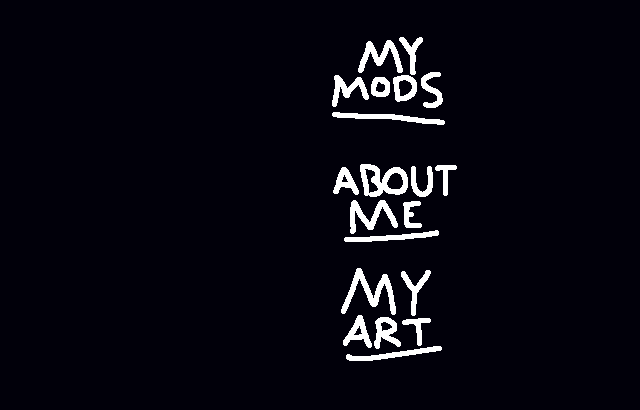
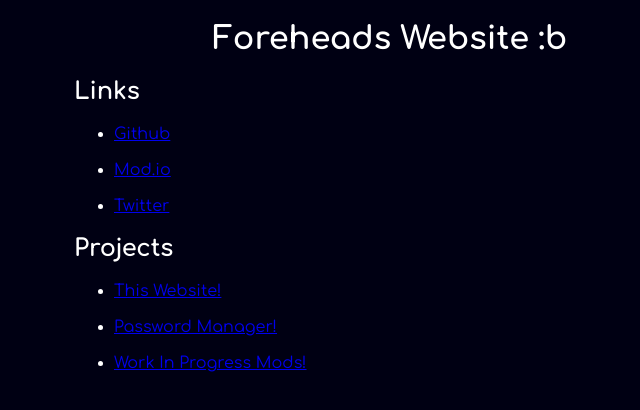
Before and after one commit to SonofForehead/SonofForehead, a plain HTML site: page index.html in a window 1280 px wide. Shown: the whole page, without its empty margins (250-890 px from the left). Drawn offline with Linux system fonts and the light colour scheme.

Commit message:
Changed Everything

```diff
--- a/Styles/IndexStyle.css
+++ /dev/null
@@ -1,59 +0,0 @@
-body{
-    background-color: rgb(1, 0, 10);
-    font-size: 100%;
-    font-family: "Comfortaa", Arial;
-}
-
-.mymods{
-    width: 120px;
-    height: 120px;
-    margin: auto;
-}
-
-.mymodslink img{
-    border-radius: 0%;
-    border: 0px solid white;
-    opacity: 100%;
-    transition: 0.3s;
-
-}
-
-#mymodspng:hover{
-    opacity: 30%;
-}
-
-.aboutme{
-    width: 120px;
-    height: 120px;
-    margin: auto;
-}
-
-.aboutmelink img{
-    border-radius: 0%;
-    border: 0px solid white;
-    opacity: 100%;
-    transition: 0.3s;
-
-}
-
-#aboutmepng:hover{
-    opacity: 30%;
-}
-
-.myart{
-    width: 120px;
-    height: 120px;
-    margin: auto;
-}
-
-.myartlink img{
-    border-radius: 0%;
-    border: 0px solid white;
-    opacity: 100%;
-    transition: 0.3s;
-
-}
-
-#myartpng:hover{
-    opacity: 30%;
-}
--- a/index.html
+++ b/index.html
@@ -3,17 +3,44 @@
 <html>
 
 <head>
-    <link rel="stylesheet" href="Styles/IndexStyle.css">
+    <link rel="stylesheet" href="style.css">
     <title>Son of Forehead</title>
-    <link rel="icon" type="image/png" href="Images/favicon.png">
+
+    <link rel="preconnect" href="https://fonts.googleapis.com">
+    <link rel="preconnect" href="https://fonts.gstatic.com" crossorigin>
+    <link href="https://fonts.googleapis.com/css2?family=Comfortaa:wght@300..700&display=swap" rel="stylesheet">
+
 </head>
 <body>
 
-    <div class="mymods"><a href="SubPages/MyMods.html" class="mymodslink"><img src="Images/MY MODS.png" id="mymodspng"></a></div>
+    <div class="container">
 
-    <div class="aboutme"><a href="SubPages/AboutMe.html" class="aboutmelink"><img src="Images/ABOUT ME.png" id="aboutmepng"></a></div>
+        <div class="header">
+            <h1 id="mainheader">Foreheads Website :b</h1>
+        </div>
 
-    <div class="myart"><a href="SubPages/MyArt.html" class="myartlink"><img src="Images/MY ART.png" id="myartpng"></a></div>
+        <div class="socials">
+            <h2 id="links">Links</h2>
+            <ul>
+                <li><a href="https://github.com/SonofForehead" target=_blank >Github</a></li>
+                <br>
+                <li><a href="https://mod.io/u/son-of-forehead" target=_blank >Mod.io</a></li>
+                <br>
+                <li><a href="https://x.com/SonofForehead" target=_blank >Twitter</a></li>
+            </ul>
+        </div>
+        <div class="projects">
+            <h2 id="projectslist">Projects</h2>
+            <ul class="projectslinks">
+                <li><a href="https://github.com/SonofForehead/SonofForehead" target=_blank >This Website!</a></li>
+                <br>
+                <li><a href="https://github.com/SonofForehead/Password-Manager" target=_blank >Password Manager!</a></li>
+                <br>
+                <li><a href="Subpages/Mods.html" target=_blank >Work In Progress Mods!</a></li>
+            </ul>
+        </div>
+
+    </div>
 
 </body>
 </html>
--- /dev/null
+++ b/style.css
@@ -0,0 +1,25 @@
+body{
+    background-color: rgb(0, 0, 19);
+    color: white;
+    font-family: "Comfortaa", Arial;
+}
+
+.header{
+    display: block;
+    margin: auto;
+    width: 50%;
+}
+
+#mainheader{
+    text-align:center
+}
+
+.socials{
+    margin: auto;
+    width: 50%;
+}
+
+.projects{
+    margin: auto;
+    width: 50%;
+}
```
Also changed, not shown: Styles/SubStyle.css (deleted, +0 -26 lines), SubPages/AboutMe.html (deleted, +0 -18 lines), SubPages/Mods/PoliceCar.html (deleted, +0 -10 lines), SubPages/MyArt.html (deleted, +0 -18 lines), SubPages/MyMods.html (deleted, +0 -52 lines), Subpages/Mods.html (added, +11 -0 lines), Images/ABOUT ME.png (deleted), Images/BACK.png (deleted), Images/MY ART.png (deleted), Images/MY MODS.png (deleted), 1 other file.
